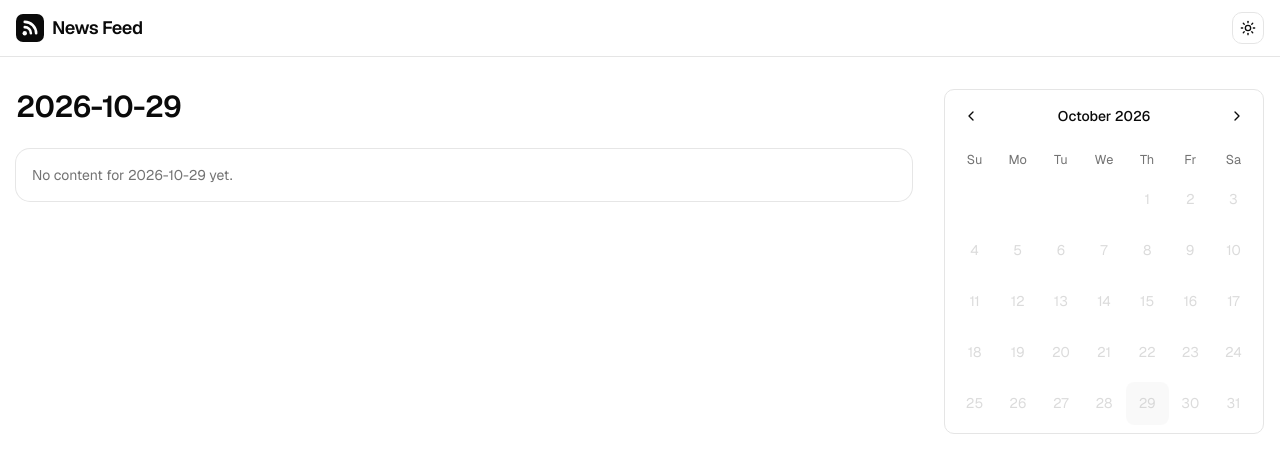
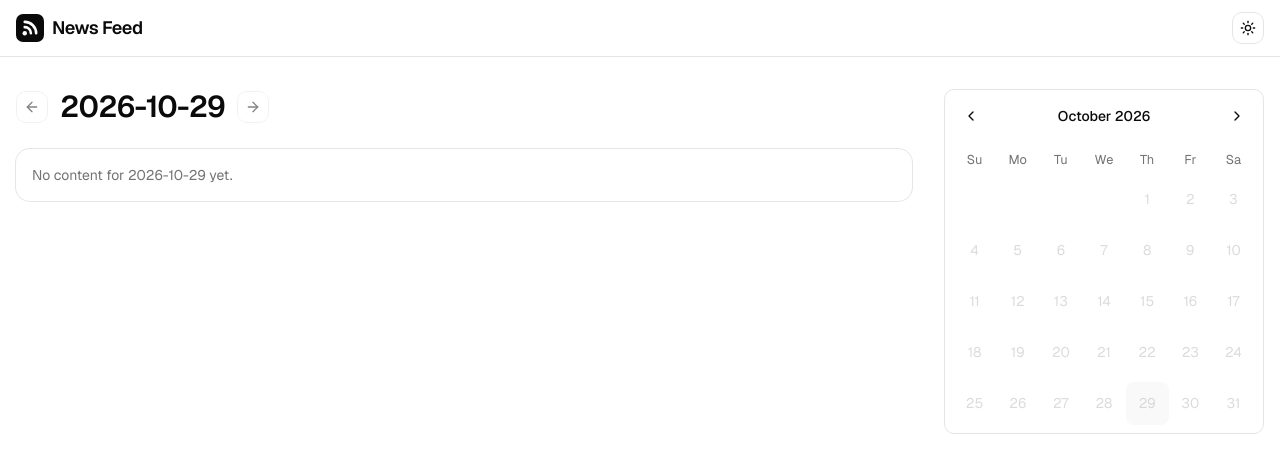
Before and after one commit to yangfcm/news-feed, a Next.js app in the folder web/: page / in a window 1280 px wide. Shown: the top 472 px of the page. Built offline with nearby package versions, Linux system fonts and the light colour scheme.

Commit message:
Next and previous day buttons.

```diff
--- a/web/src/app/[date]/page.tsx
+++ b/web/src/app/[date]/page.tsx
@@ -31,15 +31,15 @@ export default async function DayPage({ params }: PageProps<"/[date]">) {
   if (!day) {
     return (
       <PageShell dates={dates}>
-        <EmptyDay date={date} latest={dates[0]} />
+        <EmptyDay date={date} dates={dates} />
       </PageShell>
     );
   }
 
   return (
     <EntryFilterProvider items={day.entries.map(toFilterItem)}>
-      <PageShell dates={dates} selected={date} sidebar={<EntryFilters />}>
-        <DayView day={day} />
+      <PageShell dates={dates} selected={date} sidebar={day.entries.length ? <EntryFilters /> : undefined}>
+        <DayView day={day} dates={dates} />
       </PageShell>
     </EntryFilterProvider>
   );
--- a/web/src/app/page.tsx
+++ b/web/src/app/page.tsx
@@ -16,8 +16,8 @@ export default function Home() {
   if (!day) {
     return (
       <PageShell dates={dates}>
-        <TodayView builtFor={builtFor} latest={dates[0]}>
-          <EmptyDay date={builtFor} latest={dates[0]} />
+        <TodayView builtFor={builtFor} dates={dates}>
+          <EmptyDay date={builtFor} dates={dates} />
         </TodayView>
       </PageShell>
     );
@@ -29,13 +29,15 @@ export default function Home() {
         dates={dates}
         selected={builtFor}
         sidebar={
-          <TodayOnly builtFor={builtFor}>
-            <EntryFilters />
-          </TodayOnly>
+          day.entries.length ? (
+            <TodayOnly builtFor={builtFor}>
+              <EntryFilters />
+            </TodayOnly>
+          ) : undefined
         }
       >
-        <TodayView builtFor={builtFor} latest={dates[0]}>
-          <DayView day={day} />
+        <TodayView builtFor={builtFor} dates={dates}>
+          <DayView day={day} dates={dates} />
         </TodayView>
       </PageShell>
     </EntryFilterProvider>
--- a/web/src/components/day-heading.tsx
+++ b/web/src/components/day-heading.tsx
@@ -1,21 +1,64 @@
+import Link from "next/link";
+import { ArrowLeftIcon, ArrowRightIcon } from "lucide-react";
 import { Badge } from "@/components/ui/badge";
+import { Button, buttonVariants } from "@/components/ui/button";
+import { Tooltip, TooltipContent, TooltipTrigger } from "@/components/ui/tooltip";
+import { cn } from "@/lib/utils";
+
+function DayLink({ date, label, children }: { date?: string; label: string; children: React.ReactNode }) {
+  if (!date) {
+    return (
+      <Button variant="outline" size="icon" disabled aria-label={label}>
+        {children}
+      </Button>
+    );
+  }
+  const text = `${label}: ${date}`;
+  return (
+    <Tooltip>
+      <TooltipTrigger
+        render={<Link href={`/${date}/`} className={cn(buttonVariants({ variant: "outline", size: "icon" }))} />}
+        aria-label={text}
+      >
+        {children}
+      </TooltipTrigger>
+      <TooltipContent side="bottom">{text}</TooltipContent>
+    </Tooltip>
+  );
+}
 
 export function DayHeading({
   date,
+  dates,
   badge,
   children,
 }: {
   date: string;
+  /** Every date with content, newest first; the arrows step through these. */
+  dates: string[];
   badge?: React.ReactNode;
   children?: React.ReactNode;
 }) {
+  const previous = dates.find((d) => d < date);
+  const next = dates.findLast((d) => d > date);
+
   return (
-    <div className="mb-6 flex flex-col gap-1">
-      <div className="flex flex-wrap items-center gap-3">
+    <div className="mb-6 flex flex-col gap-2">
+      <div className="flex items-center gap-3">
+        <DayLink date={previous} label="Previous Date">
+          <ArrowLeftIcon />
+        </DayLink>
         <h1 className="text-3xl font-semibold tracking-tight">{date}</h1>
-        {badge ? <Badge variant="secondary">{badge}</Badge> : null}
+        <DayLink date={next} label="Next Date">
+          <ArrowRightIcon />
+        </DayLink>
       </div>
-      {children ? <p className="text-sm text-muted-foreground">{children}</p> : null}
+      {badge || children ? (
+        <div className="flex flex-wrap items-center gap-3">
+          {badge ? <Badge variant="secondary">{badge}</Badge> : null}
+          {children ? <p className="text-sm text-muted-foreground">{children}</p> : null}
+        </div>
+      ) : null}
     </div>
   );
 }
--- a/web/src/components/day-view.tsx
+++ b/web/src/components/day-view.tsx
@@ -5,23 +5,28 @@ import { entryKey } from "@/lib/filters";
 import type { Day } from "@/lib/types";
 
 /** A day's digest, in the same order as its Markdown note. Must be inside EntryFilterProvider. */
-export function DayView({ day }: { day: Day }) {
+export function DayView({ day, dates }: { day: Day; dates: string[] }) {
+  if (!day.entries.length) {
+    return (
+      <>
+        <DayHeading date={day.date} dates={dates} />
+        <p className="text-muted-foreground">No entries on this date.</p>
+      </>
+    );
+  }
+
   return (
     <>
-      <DayHeading date={day.date} badge={<EntryCount />}>
+      <DayHeading date={day.date} dates={dates} badge={<EntryCount />}>
         Updated At {day.updatedAt}
       </DayHeading>
       <div className="flex flex-col gap-6">
-        {day.entries.length ? (
-          // The first cards are above the fold on any viewport, so their images load eagerly.
-          day.entries.map((entry, i) => (
-            <FilteredEntry key={entryKey(entry)} id={entryKey(entry)}>
-              <EntryCard entry={entry} eager={i < 2} />
-            </FilteredEntry>
-          ))
-        ) : (
-          <p className="text-muted-foreground">No entries in this window.</p>
-        )}
+        {/* The first cards are above the fold on any viewport, so their images load eagerly. */}
+        {day.entries.map((entry, i) => (
+          <FilteredEntry key={entryKey(entry)} id={entryKey(entry)}>
+            <EntryCard entry={entry} eager={i < 2} />
+          </FilteredEntry>
+        ))}
       </div>
     </>
   );
--- a/web/src/components/empty-day.tsx
+++ b/web/src/components/empty-day.tsx
@@ -2,10 +2,11 @@ import Link from "next/link";
 import { DayHeading } from "@/components/day-heading";
 import { Card, CardContent } from "@/components/ui/card";
 
-export function EmptyDay({ date, latest }: { date: string; latest?: string }) {
+export function EmptyDay({ date, dates }: { date: string; dates: string[] }) {
+  const latest = dates[0];
   return (
     <>
-      <DayHeading date={date} />
+      <DayHeading date={date} dates={dates} />
       <Card>
         <CardContent className="flex flex-col gap-2 text-muted-foreground">
           <p>No content for {date} yet.</p>
--- a/web/src/components/today-view.tsx
+++ b/web/src/components/today-view.tsx
@@ -9,15 +9,15 @@ import { useBrowserToday } from "@/hooks/use-browser-today";
  */
 export function TodayView({
   builtFor,
-  latest,
+  dates,
   children,
 }: {
   builtFor: string;
-  latest?: string;
+  dates: string[];
   children: React.ReactNode;
 }) {
   const browserToday = useBrowserToday();
-  if (browserToday && browserToday !== builtFor) return <EmptyDay date={browserToday} latest={latest} />;
+  if (browserToday && browserToday !== builtFor) return <EmptyDay date={browserToday} dates={dates} />;
   return children;
 }
 
```
